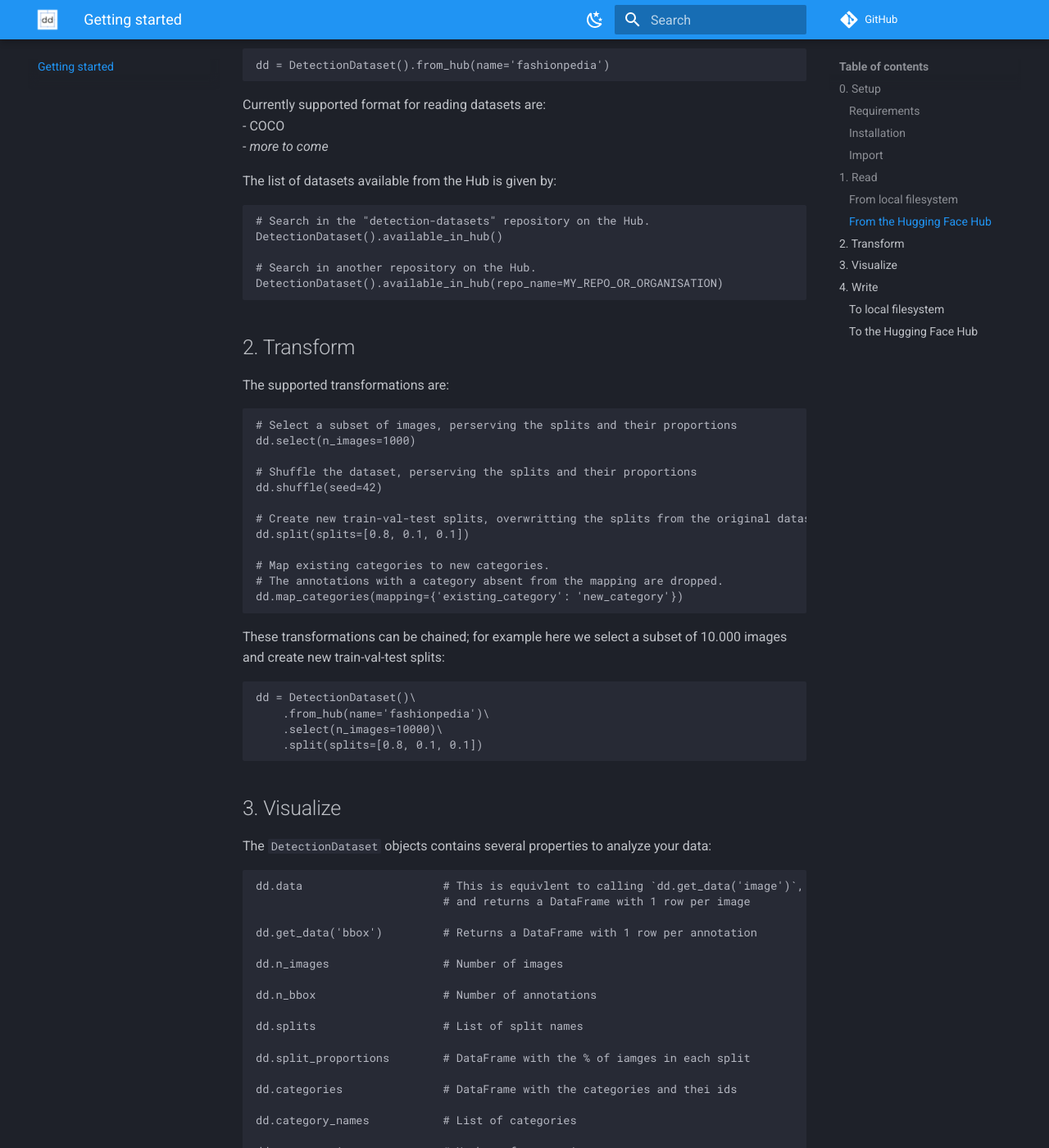
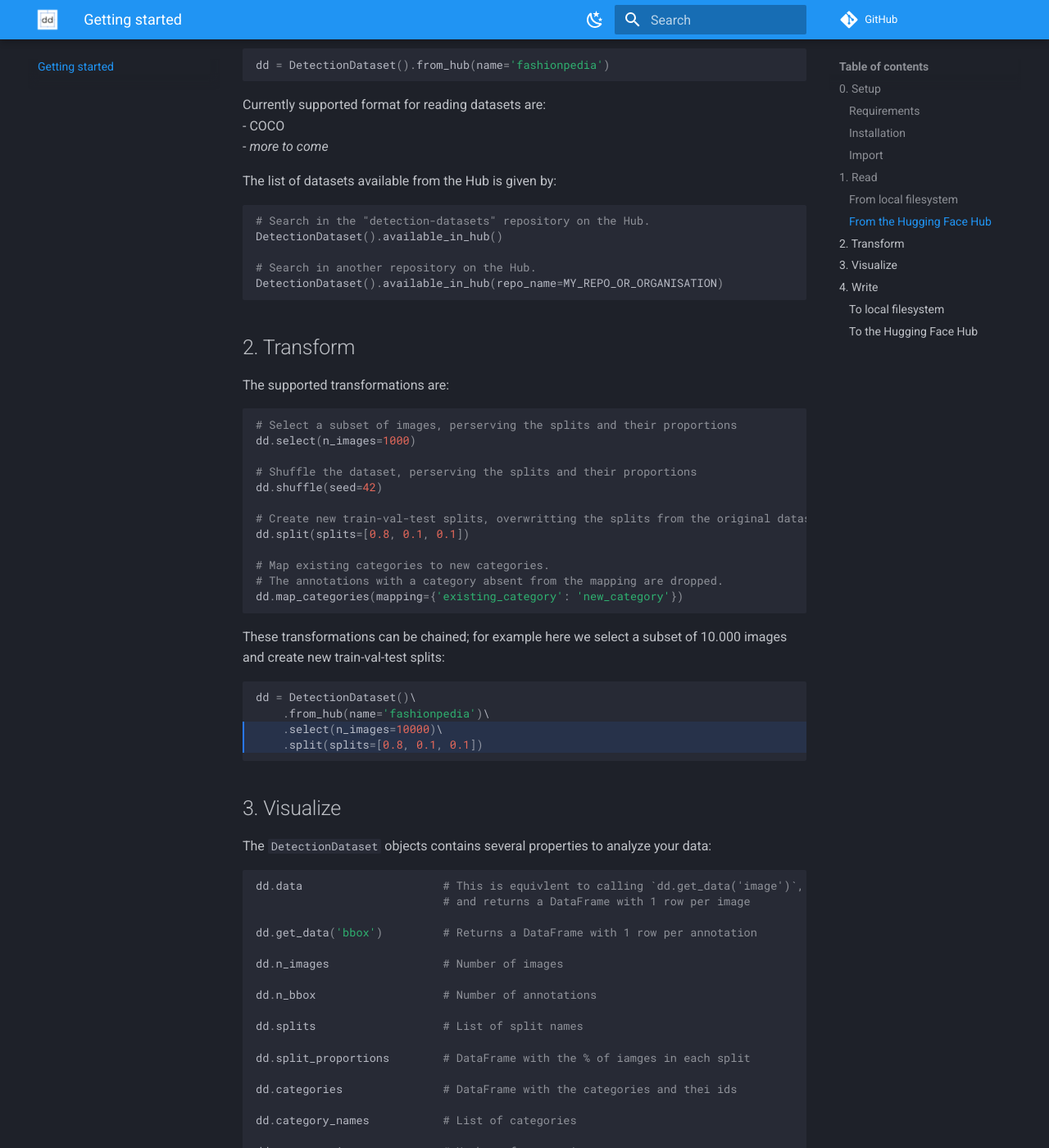
Before and after one commit to blinjrm/detection-datasets, an MkDocs documentation site: the page built from docs/getting_started.md, in a window 1280 px wide and 1400 px high, scrolled down 1239 px. Shown: the whole window at 82% size. Built offline with MkDocs 1.6.1 and Material for MkDocs 9.7.7, drawn with Linux system fonts in a browser that asks for light colours; comment, search, counter and statistics services are not loaded; some of the changed text lies outside the part shown.

Commit message:
docs: update formatting.

````diff
--- a/docs/getting_started.md
+++ b/docs/getting_started.md
@@ -86,7 +86,7 @@ dd.map_categories(mapping={'existing_category': 'new_category'})
 
 These transformations can be chained; for example here we select a subset of 10.000 images and create new train-val-test splits:
 
-```Python
+```Python hl_lines="3 4"
 dd = DetectionDataset()\
     .from_hub(name='fashionpedia')\
     .select(n_images=10000)\
@@ -155,7 +155,10 @@ Currently supported format for writing datasets are:
 The dataset can also be easily uploaded to the Hugging Face Hub, for reuse later on or in a different environment:
 
 ```Python
-dd.to_hub(dataset_name='MY_DATASET_NAME', repo_name='MY_REPO_OR_ORGANISATION')
+dd.to_hub(
+    dataset_name='MY_DATASET_NAME',
+    repo_name='MY_REPO_OR_ORGANISATION'
+)
 ```
 The dataset viewer on the Hub will work out of the box, and we encourage you to update the README in your new repo to make it easier for the comminuty to use the dataset.
 
--- a/mkdocs.yml
+++ b/mkdocs.yml
@@ -45,5 +45,14 @@ plugins:
   - search
 
 markdown_extensions:
+  - pymdownx.highlight:
+      anchor_linenums: true
+      # guess_lang: False
+      # use_pygments: True
+      # noclasses: True
+      # pygments_style: github-dark
+  - pymdownx.inlinehilite
+  - pymdownx.snippets
+  - pymdownx.superfences
   - toc:
       permalink: "#"
````
Also changed, not shown: README.md (+4 -1 lines).
